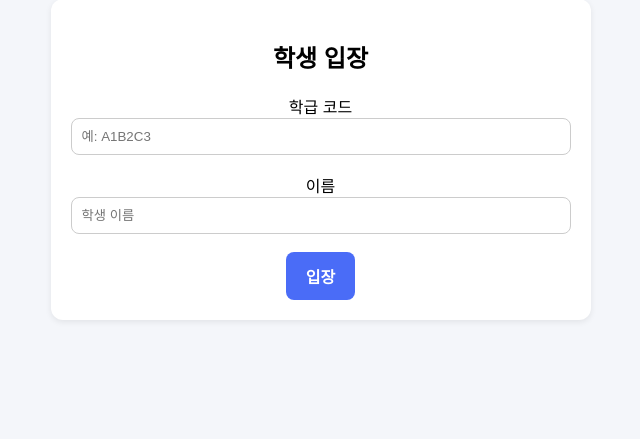
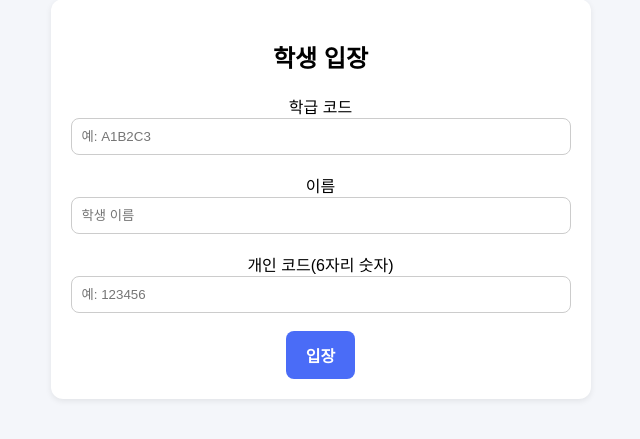
Before and after one commit to ssossso/peer-distance-research, a Python web app: template templates/student_enter.html in a window 1280 px wide. Shown: the part 111-550 px from the top of the page, without its empty margins (312-952 px from the left). Run offline with Jinja, Linux system fonts and the light colour scheme; the template is opened without the code that fills it, so the values that code supplies are empty.

Commit message:
Update student_enter.html

```diff
--- a/templates/student_enter.html
+++ b/templates/student_enter.html
@@ -6,6 +6,7 @@
   <form method="post">
     학급 코드<br><input name="code" placeholder="예: A1B2C3"><br><br>
     이름<br><input name="name" placeholder="학생 이름"><br><br>
+    개인 코드(6자리 숫자)<br><input name="pin" inputmode="numeric" maxlength="6" placeholder="예: 123456"><br><br>
     <button>입장</button>
   </form>
 </div>
```
